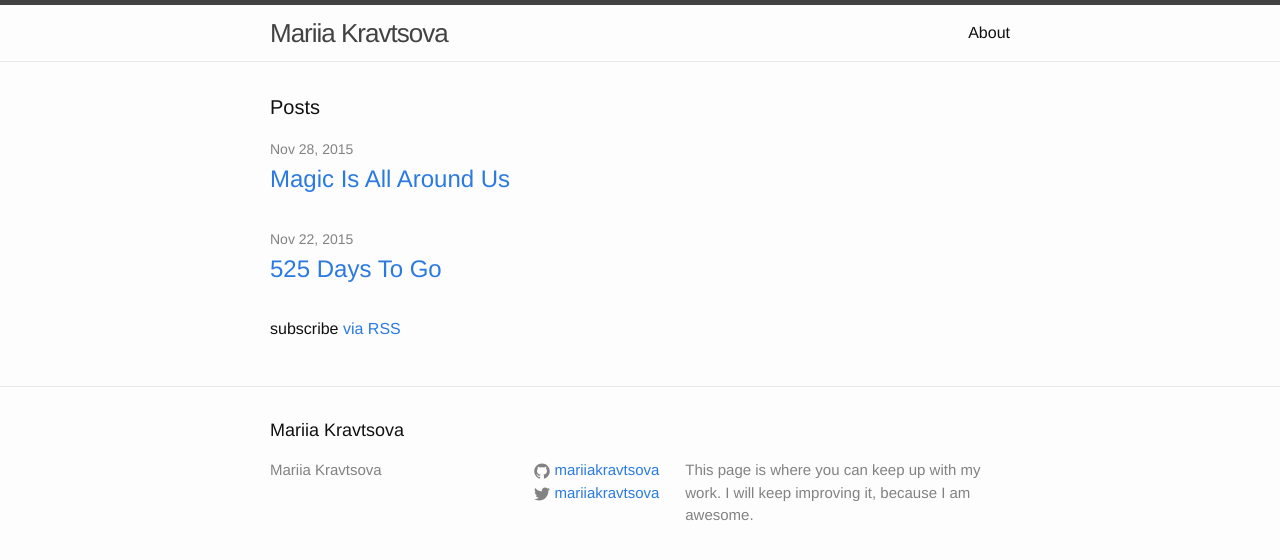
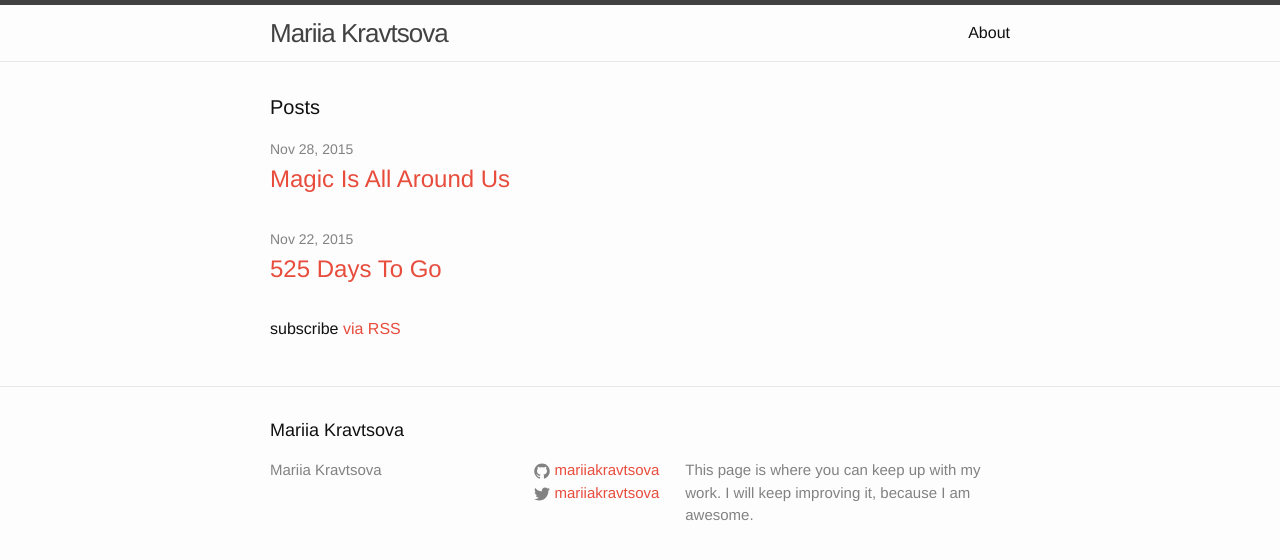
Before and after one commit to MariiaKravtsova/mariiakravtsova.github.io, a Jekyll site: the page built from index.html, in a window 1280 px wide. Shown: the top 560 px of the page. Built offline with Jekyll 4.4.1, drawn with Linux system fonts in a browser that asks for light colours.

Commit message:
Testing css

```diff
--- a/css/main.scss
+++ b/css/main.scss
@@ -15,7 +15,7 @@ $spacing-unit:     30px;
 
 $text-color:       #111;
 $background-color: #fdfdfd;
-$brand-color:      #2a7ae2;
+$brand-color:      #E74C3C;
 
 $grey-color:       #828282;
 $grey-color-light: lighten($grey-color, 40%);
```
Also changed, not shown: 3 other files.
